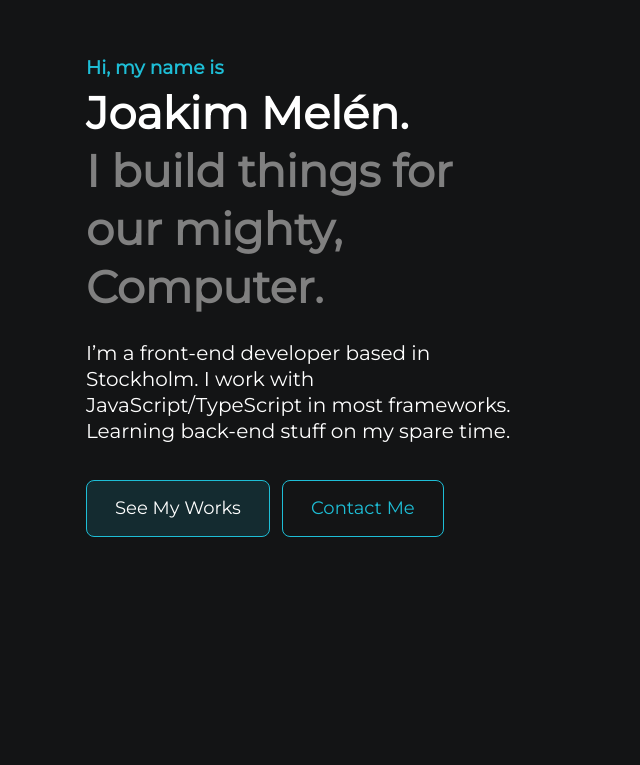
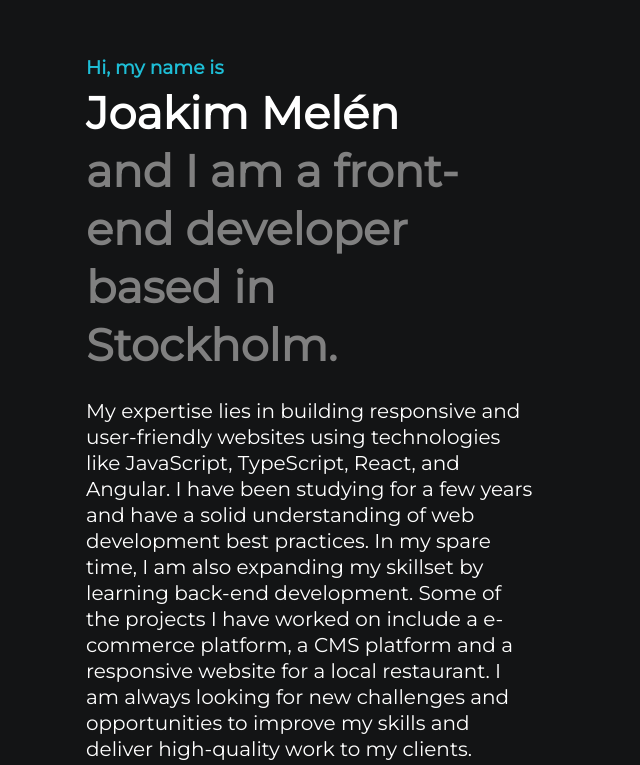
Before and after one commit to joakimmoleni/portfolio, a plain HTML site: page index.html in a window 1280 px wide. Shown: the part 148-913 px from the top of the page, without its empty margins (0-640 px from the left). Drawn offline with nearby package versions, Linux system fonts and the light colour scheme.

Commit message:
Update index.html

```diff
--- a/index.html
+++ b/index.html
@@ -170,7 +170,7 @@
                 data-reveal="top"
                 data-reveal-delay="0.7s"
               >
-                Joakim Melén.
+                Joakim Melén
               </h1>
               <h3
                 class="h1 hero-title"
@@ -178,7 +178,7 @@
                 data-reveal-delay="0.7s"
                 style="color: grey"
               >
-                I build things for our mighty, Computer.
+                 and I am a front-end developer based in Stockholm.
               </h3>
 
               <p
@@ -186,9 +186,7 @@
                 data-reveal="top"
                 data-reveal-delay="0.75s"
               >
-                I’m a front-end developer based in Stockholm. I work with
-                JavaScript/TypeScript in most frameworks. Learning back-end
-                stuff on my spare time.
+                My expertise lies in building responsive and user-friendly websites using technologies like JavaScript, TypeScript, React, and Angular. I have been studying for a few years and have a solid understanding of web development best practices. In my spare time, I am also expanding my skillset by learning back-end development. Some of the projects I have worked on include a e-commerce platform, a CMS platform and a responsive website for a local restaurant. I am always looking for new challenges and opportunities to improve my skills and deliver high-quality work to my clients.
               </p>
 
               <div class="btn-wrapper" data-reveal="top" data-reveal-delay="1s">
```
